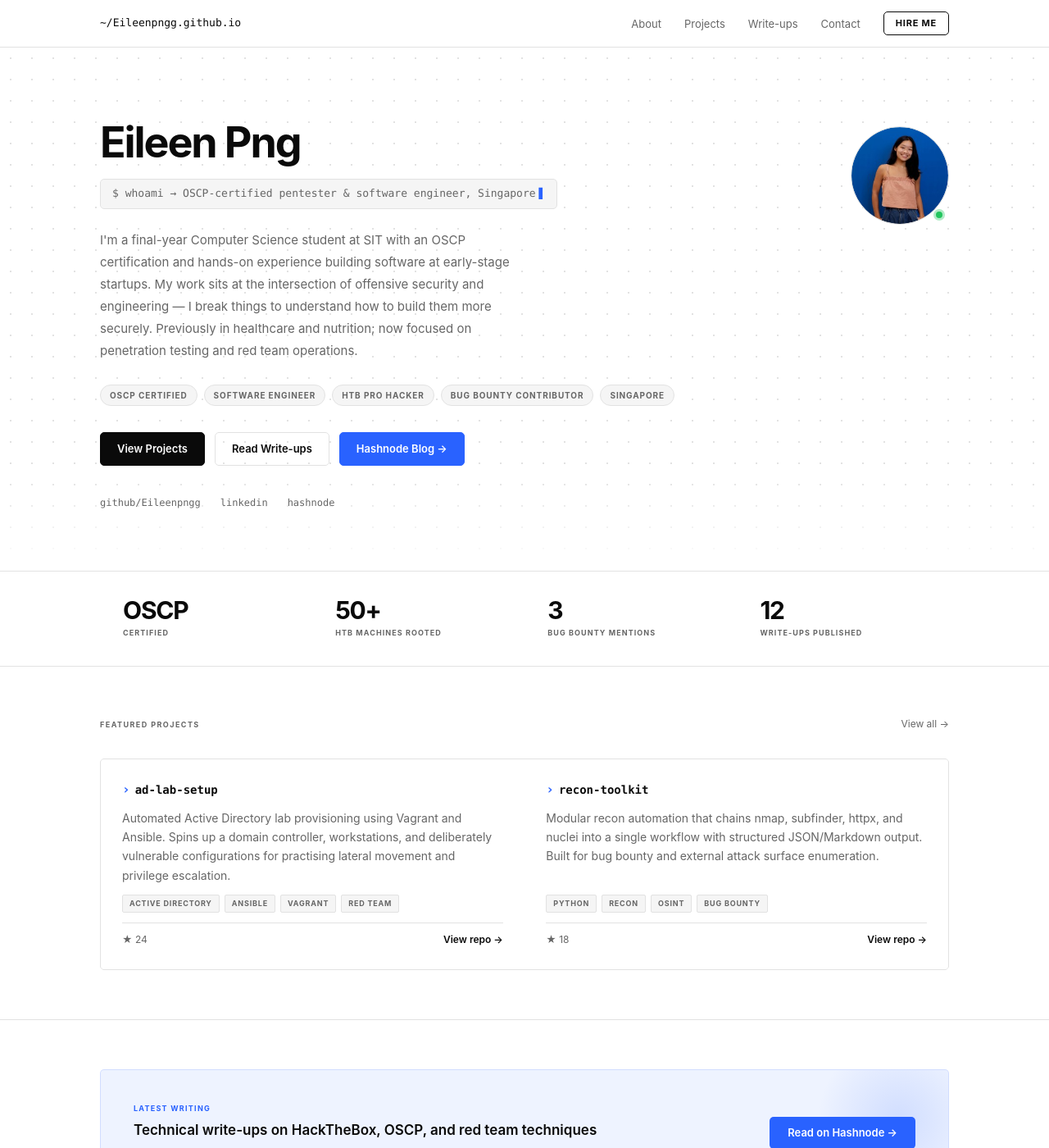
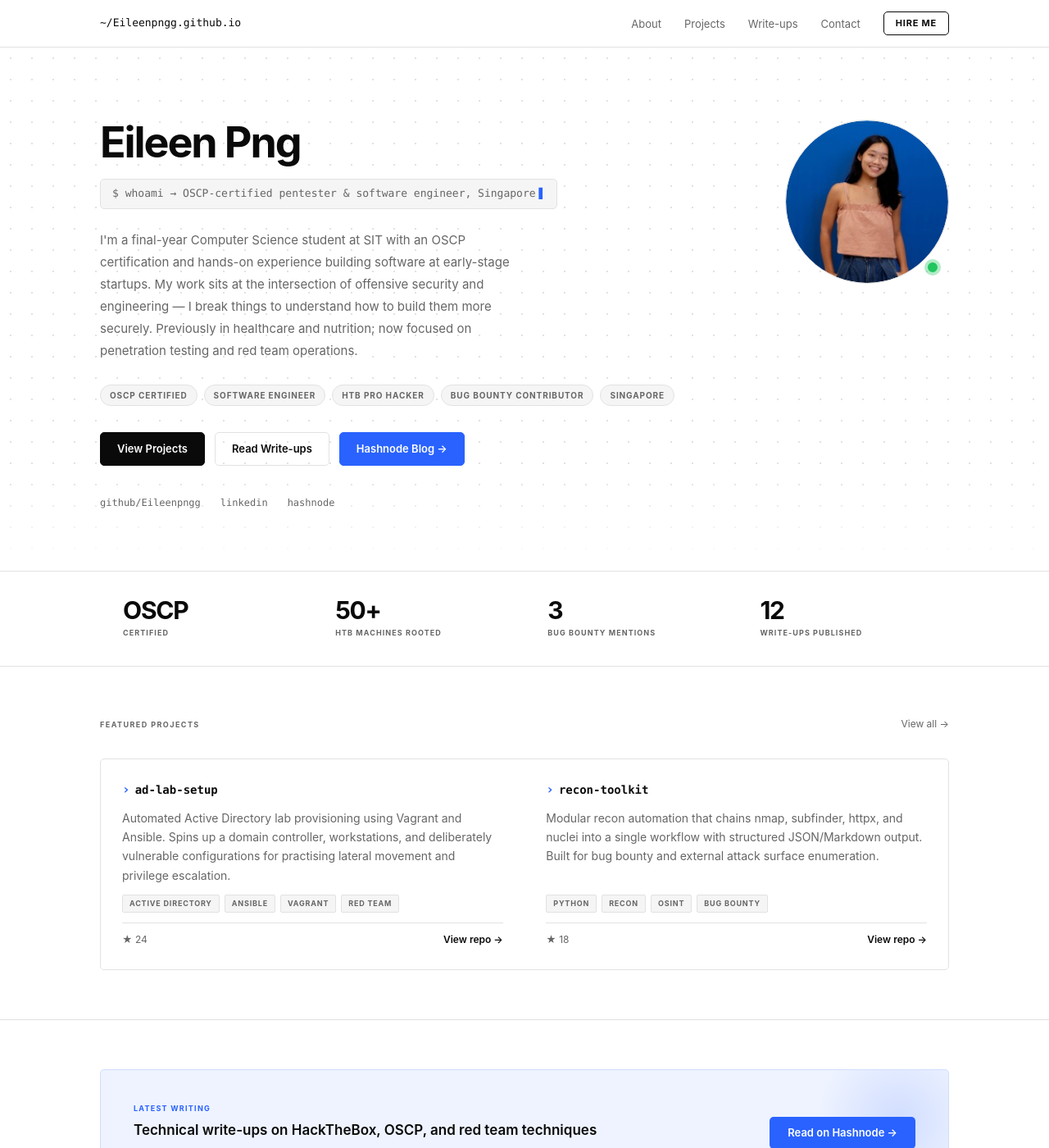
Before and after one commit to Eileenpngg/eileenpngg.github.io, a Jekyll site: the page built from index.html, in a window 1280 px wide and 1400 px high. Shown: the whole window at 82% size. Built offline with Jekyll 4.4.1, drawn with Linux system fonts in a browser that asks for light colours.

Commit message:
Increase avatar size to 200px, scale status dot

```diff
--- a/assets/css/style.css
+++ b/assets/css/style.css
@@ -430,8 +430,8 @@ img, svg { display: block; max-width: 100%; }
 /* Avatar circle — supports real photo */
 .hero-avatar {
   flex-shrink: 0;
-  width: 120px;
-  height: 120px;
+  width: 200px;
+  height: 200px;
   border-radius: 50%;
   border: 0.5px solid var(--border);
   background: var(--surface);
@@ -439,10 +439,9 @@ img, svg { display: block; max-width: 100%; }
   align-items: center;
   justify-content: center;
   font-family: var(--font-mono);
-  font-size: 1.375rem;
+  font-size: 2rem;
   font-weight: 600;
   color: var(--text-muted);
-  margin-top: 0.5rem;
   overflow: hidden;
   /* Pulse ring on load */
   animation: fadeIn 0.8s ease both 0.1s, pulse-ring 2s ease-out 1s;
@@ -450,29 +449,30 @@ img, svg { display: block; max-width: 100%; }
 }
 .hero-avatar:hover {
   border-color: var(--text-muted);
-  transform: scale(1.03);
+  transform: scale(1.02);
 }
 .hero-avatar img {
   width: 100%;
   height: 100%;
   object-fit: cover;
+  object-position: center top;
   border-radius: 50%;
 }
 
-/* Status dot — "open to work" indicator below avatar */
+/* Status dot — "open to work" indicator */
 .avatar-wrap { position: relative; display: inline-block; }
 .avatar-status {
   position: absolute;
-  bottom: 6px; right: 6px;
-  width: 12px; height: 12px;
+  bottom: 12px; right: 12px;
+  width: 16px; height: 16px;
   background: #22c55e;
   border-radius: 50%;
-  border: 2px solid var(--bg);
+  border: 2.5px solid var(--bg);
 }
 .avatar-status::after {
   content: '';
   position: absolute;
-  inset: -3px;
+  inset: -4px;
   border-radius: 50%;
   background: rgba(34, 197, 94, 0.35);
   animation: pulse-ring 2s ease-out infinite;
@@ -482,7 +482,8 @@ img, svg { display: block; max-width: 100%; }
   .hero { padding: 3.5rem 0 3rem; }
   .hero-inner { flex-direction: column-reverse; gap: 2rem; }
   .hero-name { font-size: 2.25rem; }
-  .hero-avatar { width: 80px; height: 80px; font-size: 1rem; }
+  .hero-avatar { width: 110px; height: 110px; font-size: 1.25rem; }
+  .avatar-status { bottom: 6px; right: 6px; width: 13px; height: 13px; }
 }
 
 /* =============================================
```
